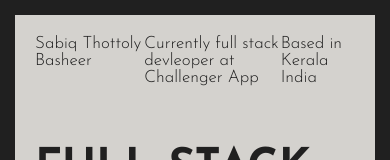
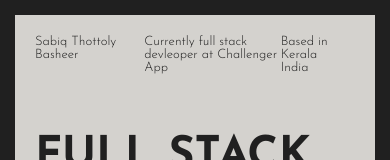
Before and after one commit to sabiqthottoly/portfolio-, a React (Create React App) app: page / in a window 390 px wide. Shown: the top 160 px of the page. Built offline with nearby package versions, Linux system fonts and the light colour scheme.

Commit message:
UI change

```diff
--- a/src/App.css
+++ b/src/App.css
@@ -94,7 +94,7 @@
   }
 
   h1 {
-    font-size: 60px;
+    font-size: 70px;
     font-weight: 700;
     text-align: left;
     color: #202020;
@@ -132,7 +132,7 @@
 
 }
 
-@media only screen and (max-width: 400px) {
+@media only screen and (max-width: 500px) {
 
   .App {
     padding: 15px;
@@ -152,7 +152,7 @@
   }
 
   h2 {
-    font-size: 17px;
+    font-size: 13px;
     font-weight: 300;
     color: #202020;
   }
```
